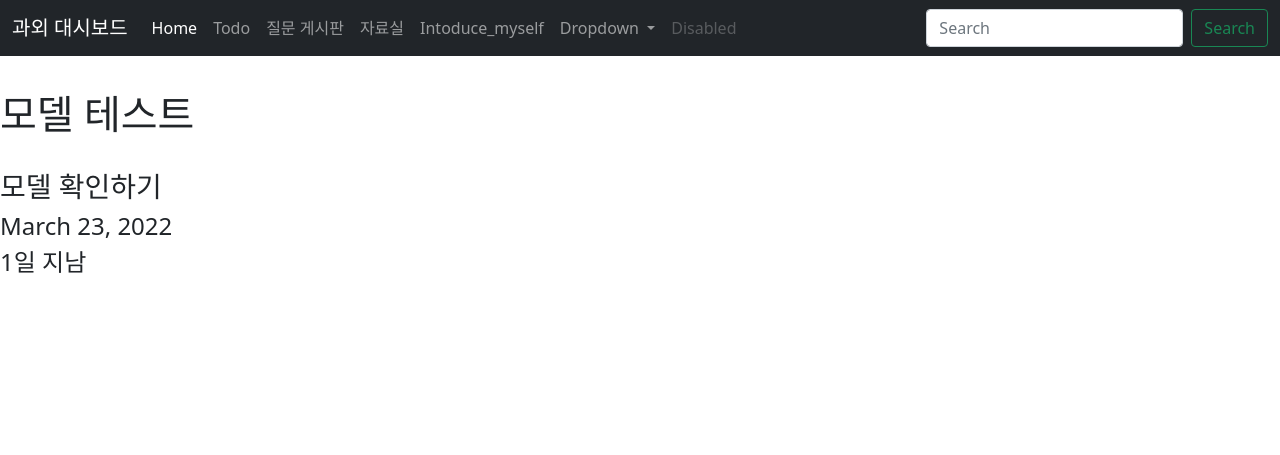
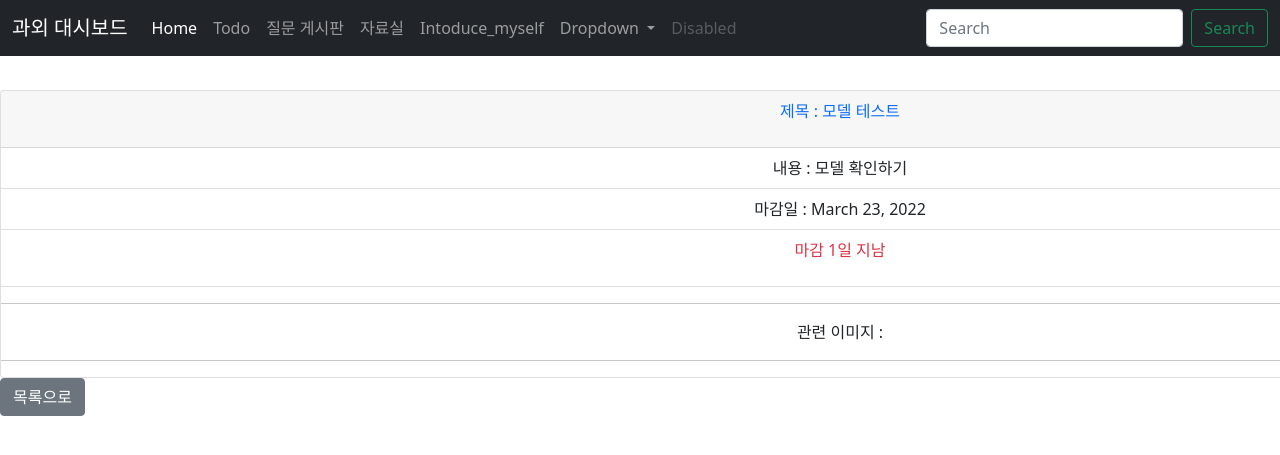
Before and after one commit to POLARIS0027/todo_list, a Django app: page /todo/detail/1/ in a window 1280 px wide; the page is wider, and only the part inside the window is pictured. Shown: the top 455 px of that part. Run offline with Django 4.2, Linux system fonts and the light colour scheme; data comes from the database, SQL or seed files in the repository.

Commit message:
add photo fucntion at detailview

```diff
--- a/config/settings.py
+++ b/config/settings.py
@@ -123,3 +123,8 @@
 # https://docs.djangoproject.com/en/4.0/ref/settings/#default-auto-field
 
 DEFAULT_AUTO_FIELD = 'django.db.models.BigAutoField'
+
+# MEDIA_ROOT 설정
+# 사용자가 업로드하는 미디어 정적 파일들의 기본 경로
+MEDIA_ROOT = os.path.join(BASE_DIR, '.media')
+MEDIA_URL = '/media/'
--- a/config/urls.py
+++ b/config/urls.py
@@ -16,9 +16,17 @@
 from django.contrib import admin
 from django.urls import path, include
 from config.views import HomeView
+from django.conf import settings
+from django.conf.urls.static import static
 
 urlpatterns = [
     path('', HomeView.as_view(), name='home'),
     path('admin/', admin.site.urls),
     path('todo/', include('todo.urls')),
 ]
+
+urlpatterns += static(
+	prefix=settings.MEDIA_URL,
+    document_root=settings.MEDIA_ROOT,
+
+)
--- a/todo/admin.py
+++ b/todo/admin.py
@@ -13,4 +13,4 @@
     list_display = ('name', 'description', 'date_created','date_deadline',          'remaining_days')
     list_filter = ['date_created']
 
-admin.site.register(TodoList, TodoListAdmin)
+admin.site.register(TodoList, TodoListAdmin,)
--- a/todo/templates/todo/todo_detail.html
+++ b/todo/templates/todo/todo_detail.html
@@ -3,10 +3,24 @@
 {% block title %}todo_list.html{% endblock %}
 
 {% block content %}
-<h1> {{ object.name }}</h1>
-<br>
-<h3> {{ object.description }}</h3>
-<h4> {{ object.date_deadline }}</h4>
-<h4> {{ object.remaining_days }}</h4>
+
+<div class="card text-center" style="width: 105rem;">
+    <div class="card-header">
+      <p class='text-primary'> 제목 : {{ object.name }}</p>
+    </div>
+    <ul class="list-group list-group-flush">
+      <li class="list-group-item">내용 : {{object.description }}</li>
+      <li class="list-group-item">마감일 : {{object.date_deadline}}</li>
+      <li class="list-group-item"><p class="text-danger">마감 {{ object.remaining_days}}</p></li>
+    </ul>
+    <hr>
+       관련 이미지 :
+       {% for image in todolist.todolist_images_set.all %}
+       <a href="{{ image.image.url }}">
+       <img src="{{ image.image.url }}" style="max-width: 100%; height: auto;"  alt="reference_image"></a>
+       {% endfor %}
+       <hr>
+  </div>
+  <a class="btn btn-secondary" href="{% url 'todo:list' %}" role="button">목록으로</a>
 
 {% endblock %}
```
Also changed, not shown: todo/templates/todo/todo_index.html (+7 -2 lines), todo/templates/todo/todo_list.html (+24 -5 lines), .media/todo/images/2022/03/78789.jpeg (added), .media/todo/images/2022/03/img.jpg (added), db.sqlite3, todo/migrations/0002_rename_files_todolist_files_file.py (added).
